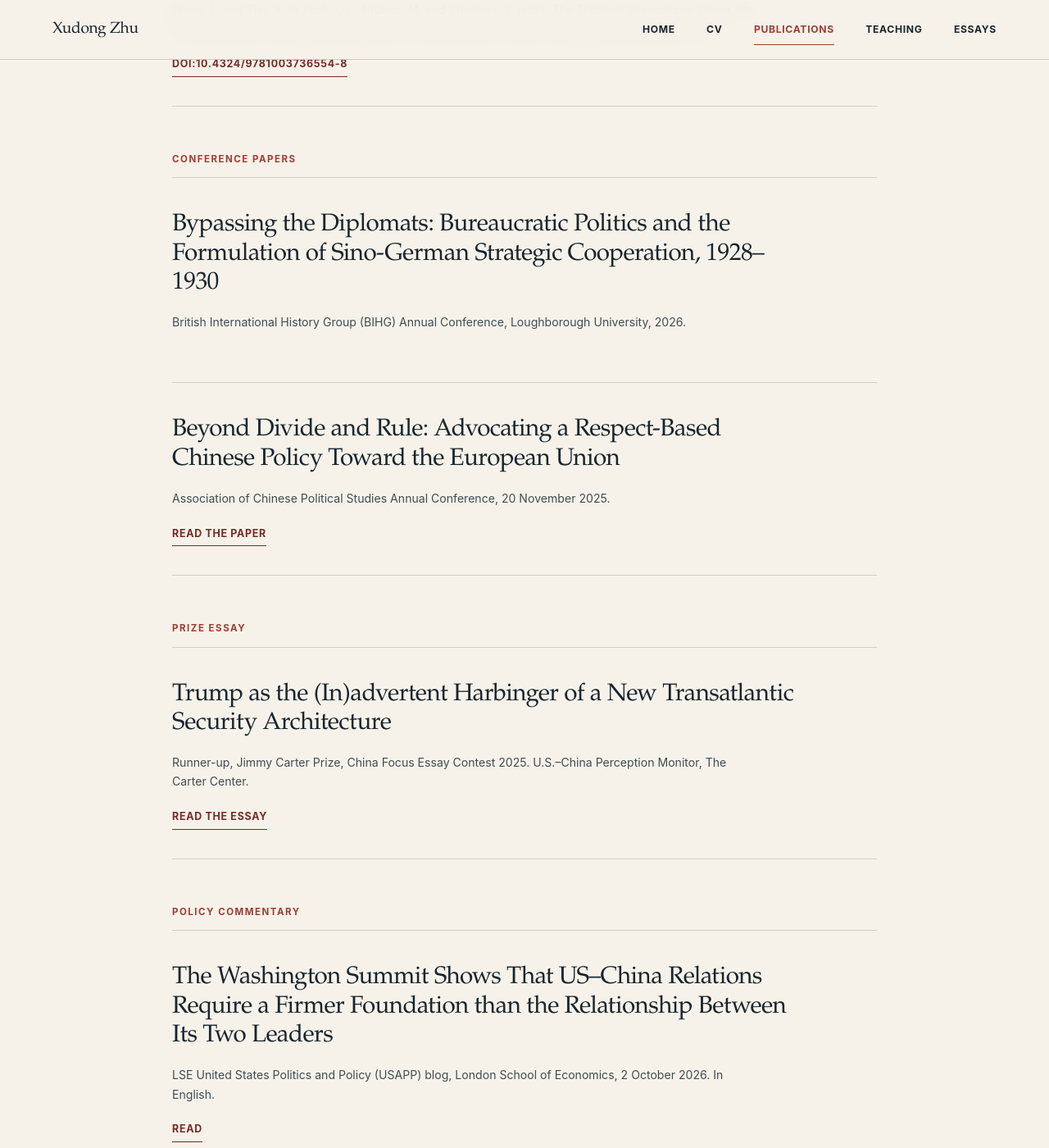
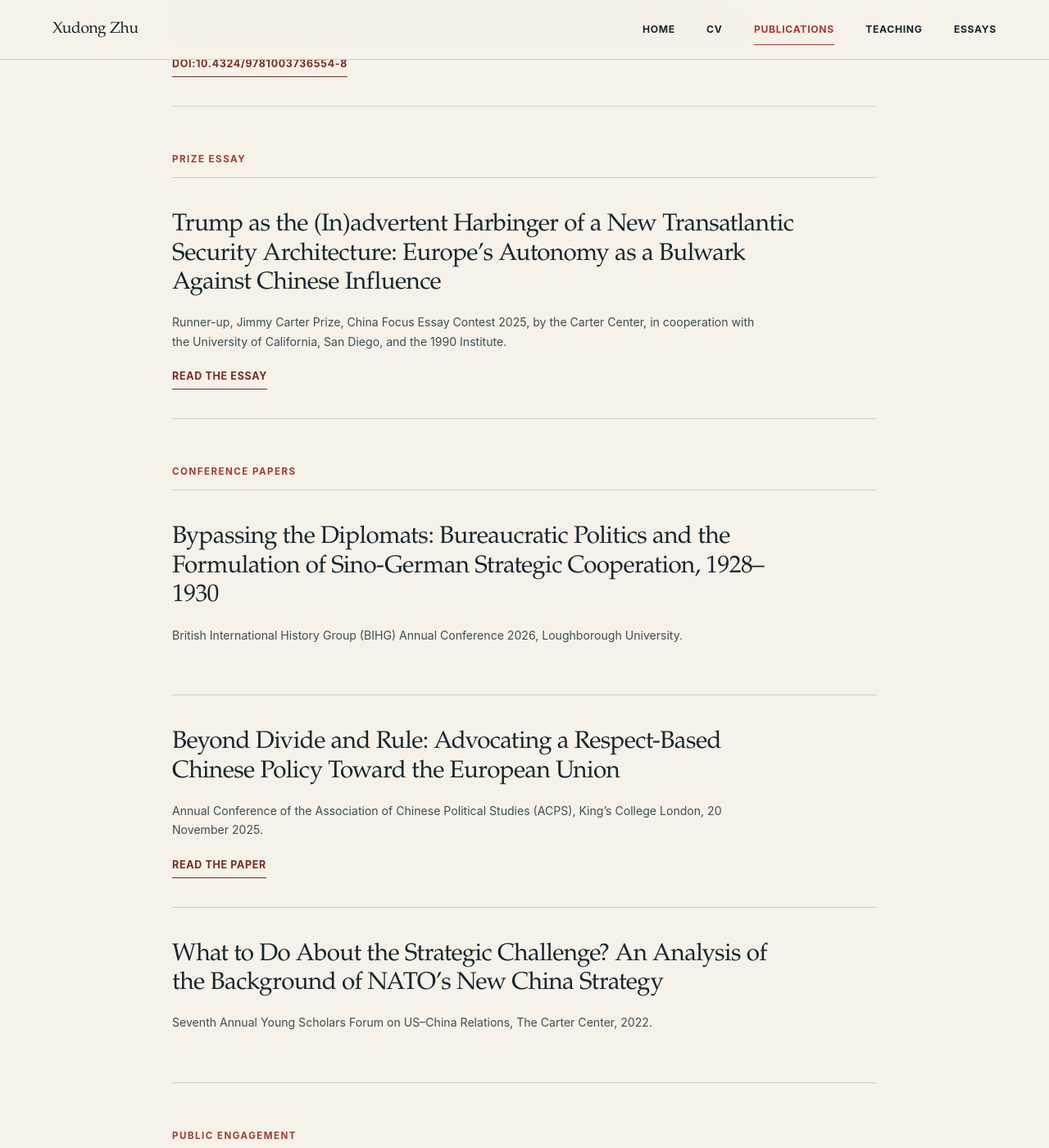
Before and after one commit to xudong-zhu01/xudong-zhu01.github.io, a Jekyll site: the page built from publications.html, in a window 1280 px wide and 1400 px high, scrolled down 481 px. Shown: the whole window at 82% size. Built offline with Jekyll 4.4.1, drawn with Linux system fonts in a browser that asks for light colours; some of the changed text lies outside the part shown.

Commit message:
Align publications, teaching, and home page with the current CV
Publications
- Follow the CV's order and headings: Peer-Reviewed Book Chapter,
  Prize Essay, Conference Papers, Public Engagement, Ongoing Project
- Correct the chapter's editor names (Zuokui Liu, Shaohua Yan)
- Full prize-essay title and the contest's organisers
- ACPS paper: King's College London, link now points to the Aberdeen
  research portal
- Add the 2022 Carter Center Young Scholars Forum paper
- Chinese-edition pieces: titles, zmyx.net links, and the 5 May 2026
  date as given in the CV
- Add Das politische System Chinas (with Dr. Björn Alexander Düben,
  Nomos, under contract)

Teaching
- Role is Tutor throughout
- Add HI356J: Thinking History (2026-27)
- Heidelberg seminar title as in the CV

Home page
- Research paragraph now gives the dissertation title, supervisors,
  and the Nomos book
- Memberships and languages worded as in the CV

Co-Authored-By: Claude Fable 5.2 <noreply@anthropic.com>
Claude-Session: https://claude.ai/code/session_01JiahZfriUqu6zn2aTD9vNA

```diff
--- a/publications.html
+++ b/publications.html
@@ -1,7 +1,7 @@
 ---
 layout: null
 title: Publications - Xudong Zhu
-description: Academic publications, conference papers, prize essays, and policy commentary by Xudong Zhu.
+description: Publications, conference papers, prize essay, public engagement, and ongoing projects by Xudong Zhu.
 active_nav: publications
 ---
 <!DOCTYPE html>
@@ -25,16 +25,24 @@ active_nav: publications
           </p>
         </header>
 
-        <h2 class="caption pub-group">Book Chapter</h2>
+        <h2 class="caption pub-group">Peer-Reviewed Book Chapter</h2>
         <div class="pub-list">
           <article class="pub-item">
-            <h3 class="sf-display pub-title">How to Maintain a Balance in the Intricate Pas de Trois among China, US and EU</h3>
+            <h3 class="sf-display pub-title">How to Maintain a Balance in the Intricate <em>Pas de Trois</em> among China, US and EU</h3>
             <div class="sf-text pub-meta">
-              Wang, L. and Zhu, X. In Zuokui, L., Hrubec, M. and Shaohua, Y. (eds),
-              <em>The Trilateral Interactions: China, the US, and the EU on Tensions, Competition, and Cooperation</em>
-              (London: Routledge, 2026), pp. 69–82.
+              With Wang Li. In <em>The Trilateral Interactions: China, the US, and the EU on Tensions, Competition, and Cooperation</em>,
+              edited by Zuokui Liu, Marek Hrubec, and Shaohua Yan (London: Routledge, 2026), pp. 69–82.
             </div>
             <a href="https://doi.org/10.4324/9781003736554-8" target="_blank" rel="noopener noreferrer" class="link-inline">doi:10.4324/9781003736554-8</a>
+          </article>
+        </div>
+
+        <h2 class="caption pub-group">Prize Essay</h2>
+        <div class="pub-list">
+          <article class="pub-item">
+            <h3 class="sf-display pub-title">Trump as the (In)advertent Harbinger of a New Transatlantic Security Architecture: Europe’s Autonomy as a Bulwark Against Chinese Influence</h3>
+            <div class="sf-text pub-meta">Runner-up, Jimmy Carter Prize, China Focus Essay Contest 2025, by the Carter Center, in cooperation with the University of California, San Diego, and the 1990 Institute.</div>
+            <a href="https://uscnpm.org/analysis/europe-autonomy-against-chinese-influence/" target="_blank" rel="noopener noreferrer" class="link-inline">Read the essay</a>
           </article>
         </div>
 
@@ -42,61 +50,68 @@ active_nav: publications
         <div class="pub-list">
           <article class="pub-item">
             <h3 class="sf-display pub-title">Bypassing the Diplomats: Bureaucratic Politics and the Formulation of Sino-German Strategic Cooperation, 1928–1930</h3>
-            <div class="sf-text pub-meta">British International History Group (BIHG) Annual Conference, Loughborough University, 2026.</div>
+            <div class="sf-text pub-meta">British International History Group (BIHG) Annual Conference 2026, Loughborough University.</div>
           </article>
 
           <article class="pub-item">
             <h3 class="sf-display pub-title">Beyond Divide and Rule: Advocating a Respect-Based Chinese Policy Toward the European Union</h3>
-            <div class="sf-text pub-meta">Association of Chinese Political Studies Annual Conference, 20 November 2025.</div>
-            <a href="https://aura.abdn.ac.uk/bitstreams/6b6a8116-1c63-4e2a-91ae-6049f543f6b3/download" target="_blank" rel="noopener noreferrer" class="link-inline">Read the paper</a>
+            <div class="sf-text pub-meta">Annual Conference of the Association of Chinese Political Studies (ACPS), King’s College London, 20 November 2025.</div>
+            <a href="https://abdn.elsevierpure.com/en/publications/ff9b30a6-1b2b-40b0-bc3b-2ef41e4d4234" target="_blank" rel="noopener noreferrer" class="link-inline">Read the paper</a>
+          </article>
+
+          <article class="pub-item">
+            <h3 class="sf-display pub-title">What to Do About the Strategic Challenge? An Analysis of the Background of NATO’s New China Strategy</h3>
+            <div class="sf-text pub-meta">Seventh Annual Young Scholars Forum on US–China Relations, The Carter Center, 2022.</div>
           </article>
         </div>
 
-        <h2 class="caption pub-group">Prize Essay</h2>
+        <h2 class="caption pub-group" id="commentary">Public Engagement</h2>
         <div class="pub-list">
           <article class="pub-item">
-            <h3 class="sf-display pub-title">Trump as the (In)advertent Harbinger of a New Transatlantic Security Architecture</h3>
-            <div class="sf-text pub-meta">Runner-up, Jimmy Carter Prize, China Focus Essay Contest 2025. U.S.–China Perception Monitor, The Carter Center.</div>
-            <a href="https://uscnpm.org/analysis/europe-autonomy-against-chinese-influence/" target="_blank" rel="noopener noreferrer" class="link-inline">Read the essay</a>
-          </article>
-        </div>
-
-        <h2 class="caption pub-group" id="commentary">Policy Commentary</h2>
-        <div class="pub-list">
-          <article class="pub-item">
-            <h3 class="sf-display pub-title">The Washington Summit Shows That US–China Relations Require a Firmer Foundation than the Relationship Between Its Two Leaders</h3>
-            <div class="sf-text pub-meta">LSE United States Politics and Policy (USAPP) blog, London School of Economics, 2 October 2026. In English.</div>
+            <h3 class="sf-display pub-title">The Washington Summit Shows That US–China Relations Require a Firmer Foundation than the Relationship between Its Two Leaders</h3>
+            <div class="sf-text pub-meta">LSE US Politics and Policy (USAPP) Blog, 2 October 2026.</div>
             <a href="https://blogs.lse.ac.uk/usappblog/2026/10/02/trump-xi-summit-stability/" target="_blank" rel="noopener noreferrer" class="link-inline">Read</a>
           </article>
 
           <article class="pub-item">
             <h3 class="sf-display pub-title">Improving U.S.–China Relations: Ten Thousand Years Is Too Long; Seize the Day</h3>
-            <div class="sf-text pub-meta">U.S.–China Perception Monitor, The Carter Center, 18 May 2026. In English.</div>
+            <div class="sf-text pub-meta">US–China Perception Monitor, 18 May 2026.</div>
             <a href="https://uscnpm.org/analysis/improving-u-s-china-relations/" target="_blank" rel="noopener noreferrer" class="link-inline">Read</a>
           </article>
 
           <article class="pub-item">
-            <h3 class="sf-display pub-title">A Peaceful Rise? An Analysis of Germany’s <em>Gesamtkonzeption der militärischen Verteidigung</em></h3>
-            <div class="sf-text pub-meta">U.S.–China Perception Monitor, The Carter Center, 7 May 2026. In Chinese.</div>
+            <h3 class="sf-display pub-title">A Peaceful Rise? Analysing Germany’s <em>Gesamtkonzeption der militärischen Verteidigung</em></h3>
+            <div class="sf-text pub-meta">US–China Perception Monitor (Chinese edition), 5 May 2026. In Chinese.</div>
             <a href="https://zmyx.net/significance-of-german-national-strategy/" target="_blank" rel="noopener noreferrer" class="link-inline">Read</a>
           </article>
 
           <article class="pub-item">
-            <h3 class="sf-display pub-title">Towards Europe’s Strongest Conventional Armed Force: An Outline of the <em>Gesamtkonzeption der militärischen Verteidigung</em></h3>
-            <div class="sf-text pub-meta">U.S.–China Perception Monitor, The Carter Center, 30 April 2026. In Chinese.</div>
-            <a href="https://zmyx.info/german-national-defense-strategy/" target="_blank" rel="noopener noreferrer" class="link-inline">Read</a>
+            <h3 class="sf-display pub-title">Towards Europe’s Strongest Conventional Armed Force: <em>Gesamtkonzeption der militärischen Verteidigung</em></h3>
+            <div class="sf-text pub-meta">US–China Perception Monitor (Chinese edition), 30 April 2026. In Chinese.</div>
+            <a href="https://zmyx.net/german-national-defense-strategy/" target="_blank" rel="noopener noreferrer" class="link-inline">Read</a>
           </article>
 
           <article class="pub-item">
             <h3 class="sf-display pub-title">If Bismarck Ran Washington: What Approach Would He Take to U.S.–China Relations?</h3>
-            <div class="sf-text pub-meta">U.S.–China Perception Monitor, The Carter Center, 11 December 2025. In Chinese.</div>
-            <a href="https://zmyx.info/if-bismarck-directed-china-policy-in-washington/" target="_blank" rel="noopener noreferrer" class="link-inline">Read</a>
+            <div class="sf-text pub-meta">US–China Perception Monitor (Chinese edition), 11 December 2025. In Chinese.</div>
+            <a href="https://zmyx.net/if-bismarck-directed-china-policy-in-washington/" target="_blank" rel="noopener noreferrer" class="link-inline">Read</a>
           </article>
 
           <article class="pub-item">
-            <h3 class="sf-display pub-title">From <em>The Art of the Deal</em> to <em>The Art of Diplomacy</em>: The Continuities in Trump’s View of International Relations</h3>
-            <div class="sf-text pub-meta">U.S.–China Perception Monitor, The Carter Center, 11 September 2025. In Chinese.</div>
-            <a href="https://zmyx.info/on-trump-interview-with-playboy-in-1990/" target="_blank" rel="noopener noreferrer" class="link-inline">Read</a>
+            <h3 class="sf-display pub-title">From <em>The Art of the Deal</em> to The Art of Diplomacy: The Continuities in Trump’s View of International Relations</h3>
+            <div class="sf-text pub-meta">US–China Perception Monitor (Chinese edition), 11 September 2025. In Chinese.</div>
+            <a href="https://zmyx.net/on-trump-interview-with-playboy-in-1990/" target="_blank" rel="noopener noreferrer" class="link-inline">Read</a>
+          </article>
+        </div>
+
+        <h2 class="caption pub-group" id="ongoing">Ongoing Project</h2>
+        <div class="pub-list">
+          <article class="pub-item">
+            <h3 class="sf-display pub-title" lang="de"><em>Das politische System Chinas</em></h3>
+            <div class="sf-text pub-meta">
+              With Dr. Björn Alexander Düben. Baden-Baden: Nomos. In preparation, under contract;
+              all twelve chapters drafted, manuscript now being edited. In German.
+            </div>
           </article>
         </div>
 
```
Also changed, not shown: index.html (+14 -13 lines), teaching.html (+42 -26 lines).
